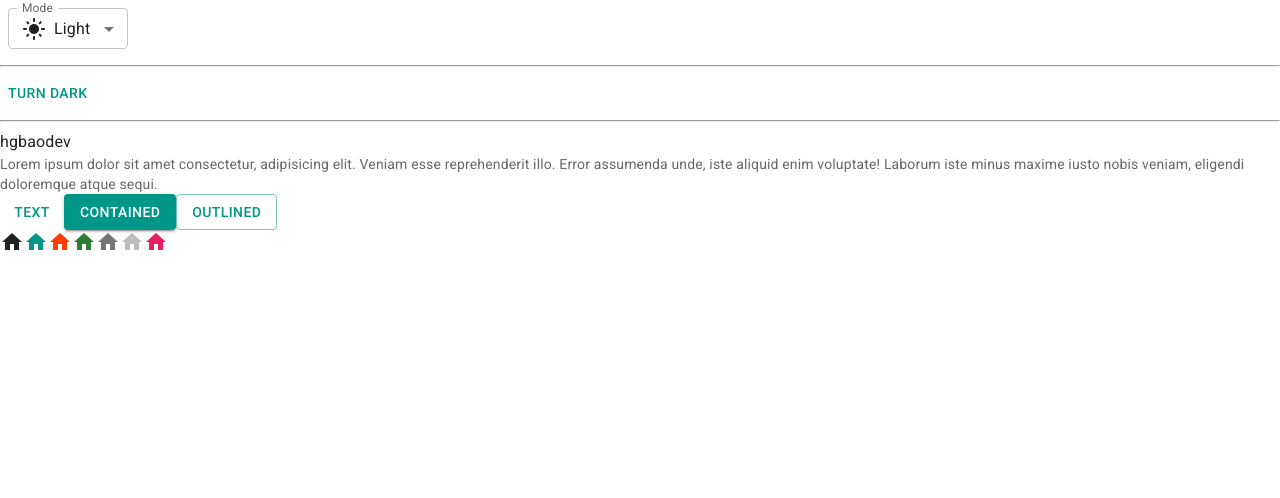
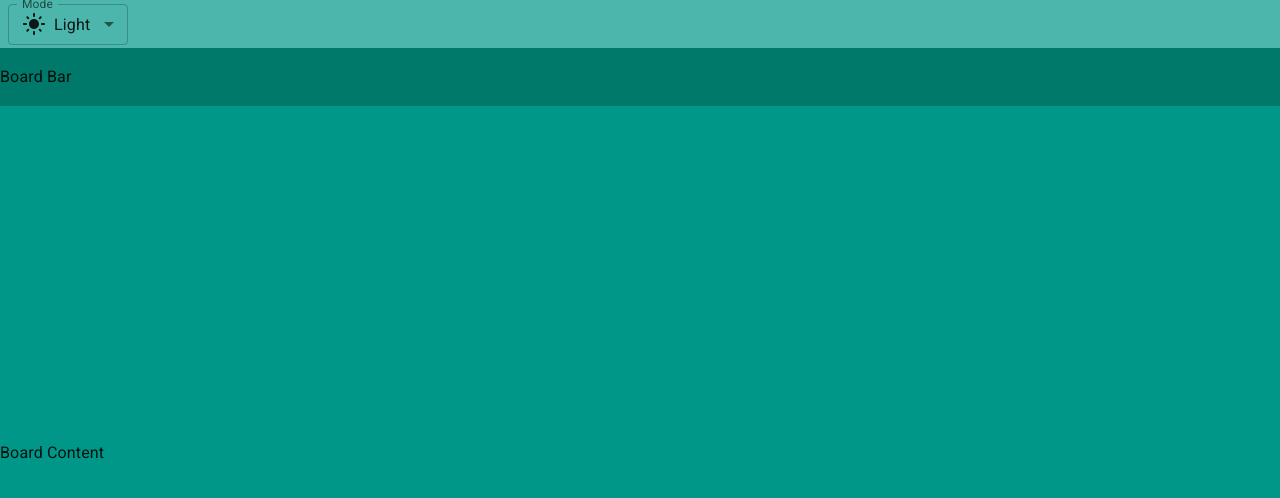
Before and after one commit to hgbaodev/trello, a React (Vite) app: page / in a window 1280 px wide. Shown: the top 498 px of the page. Built offline with nearby package versions, Linux system fonts and the light colour scheme.

Commit message:
setup layout trello

```diff
--- a/index.html
+++ b/index.html
@@ -5,7 +5,7 @@
   <meta charset="UTF-8" />
   <link rel="icon" type="image/svg+xml" href="/vite.svg" />
   <meta name="viewport" content="width=device-width, initial-scale=1.0" />
-  <title>hgbaodev</title>
+  <title>Trello hgbaodev</title>
   <link rel="stylesheet" href="https://fonts.googleapis.com/css?family=Roboto:300,400,500,700&display=swap" />
 </head>
 
--- a/src/App.jsx
+++ b/src/App.jsx
@@ -1,17 +1,13 @@
-import HomeIcon from '@mui/icons-material/Home'
-import { pink } from '@mui/material/colors'
-import Button from '@mui/material/Button'
-import Typography from '@mui/material/Typography'
 import InputLabel from '@mui/material/InputLabel'
 import MenuItem from '@mui/material/MenuItem'
 import FormControl from '@mui/material/FormControl'
 import Select from '@mui/material/Select'
 import { useColorScheme } from '@mui/material/styles'
-import { useMediaQuery } from '@mui/material'
 import LightModeIcon from '@mui/icons-material/LightMode'
 import DarkModeOutlinedIcon from '@mui/icons-material/DarkModeOutlined'
 import SettingsBrightnessIcon from '@mui/icons-material/SettingsBrightness'
 import Box from '@mui/material/Box'
+import Container from '@mui/material/Container'
 
 function ModeSelect() {
   const { mode, setMode } = useColorScheme()
@@ -51,42 +47,37 @@
   )
 }
 
-function ModeToggle() {
-  const { mode, setMode } = useColorScheme()
-  const prefersDarkMode = useMediaQuery('(prefers-color-scheme: dark)')
-  const prefersLightMode = useMediaQuery('(prefers-color-scheme: light)')
-
-  return (
-    <Button
-      onClick={() => {
-        setMode(mode === 'light' ? 'dark' : 'light')
-      }}
-    >
-      {mode === 'light' ? 'Turn dark' : 'Turn light'}
-    </Button>
-  )
-}
 function App() {
   return (
-    <>
-      <ModeSelect/>
-      <hr/>
-      <ModeToggle/>
-      <hr/>
-      <div>hgbaodev</div>
-      <Typography variant="body2" color="text.secondary">Lorem ipsum dolor sit amet consectetur, adipisicing elit. Veniam esse reprehenderit illo. Error assumenda unde, iste aliquid enim voluptate! Laborum iste minus maxime iusto nobis veniam, eligendi doloremque atque sequi.</Typography>
-      <Button variant="text">Text</Button>
-      <Button variant="contained">Contained</Button>
-      <Button variant="outlined">Outlined</Button>
-      <br />
-      <HomeIcon />
-      <HomeIcon color="primary" />
-      <HomeIcon color="secondary" />
-      <HomeIcon color="success" />
-      <HomeIcon color="action" />
-      <HomeIcon color="disabled" />
-      <HomeIcon sx={{ color: pink[500] }} />
-    </>
+    <Container disableGutters maxWidth={false} sx={{ height: '100vh', backgroundColor: 'primary.main' }}>
+      <Box sx={{
+        backgroundColor: 'primary.light',
+        width: '100%',
+        height: (theme) => theme.trello.appBarHeight,
+        display: 'flex',
+        alignItems: 'center'
+      }}>
+        <ModeSelect/>
+      </Box>
+      <Box sx={{
+        backgroundColor: 'primary.dark',
+        width: '100%',
+        height: (theme) => theme.trello.boardBardHeight,
+        display: 'flex',
+        alignItems: 'center'
+      }}>
+        Board Bar
+      </Box>
+      <Box sx={{
+        backgroundColor: 'primary.main',
+        width: '100%',
+        height: (theme) => `calc(100vh - ${theme.trello.appBarHeight} - ${theme.trello.boardBardHeight})`,
+        display: 'flex',
+        alignItems: 'center'
+      }}>
+        Board Content
+      </Box>
+    </Container>
   )
 }
 
--- a/src/theme.js
+++ b/src/theme.js
@@ -3,6 +3,10 @@
 
 // Create a theme instance.
 const theme = extendTheme({
+  trello: {
+    appBarHeight: '48px',
+    boardBardHeight: '58px'
+  },
   colorSchemes: {
     light: {
       palette: {
@@ -17,7 +21,6 @@
       }
     }
   }
-  // ...other properties
 })
 
 export default theme
```
